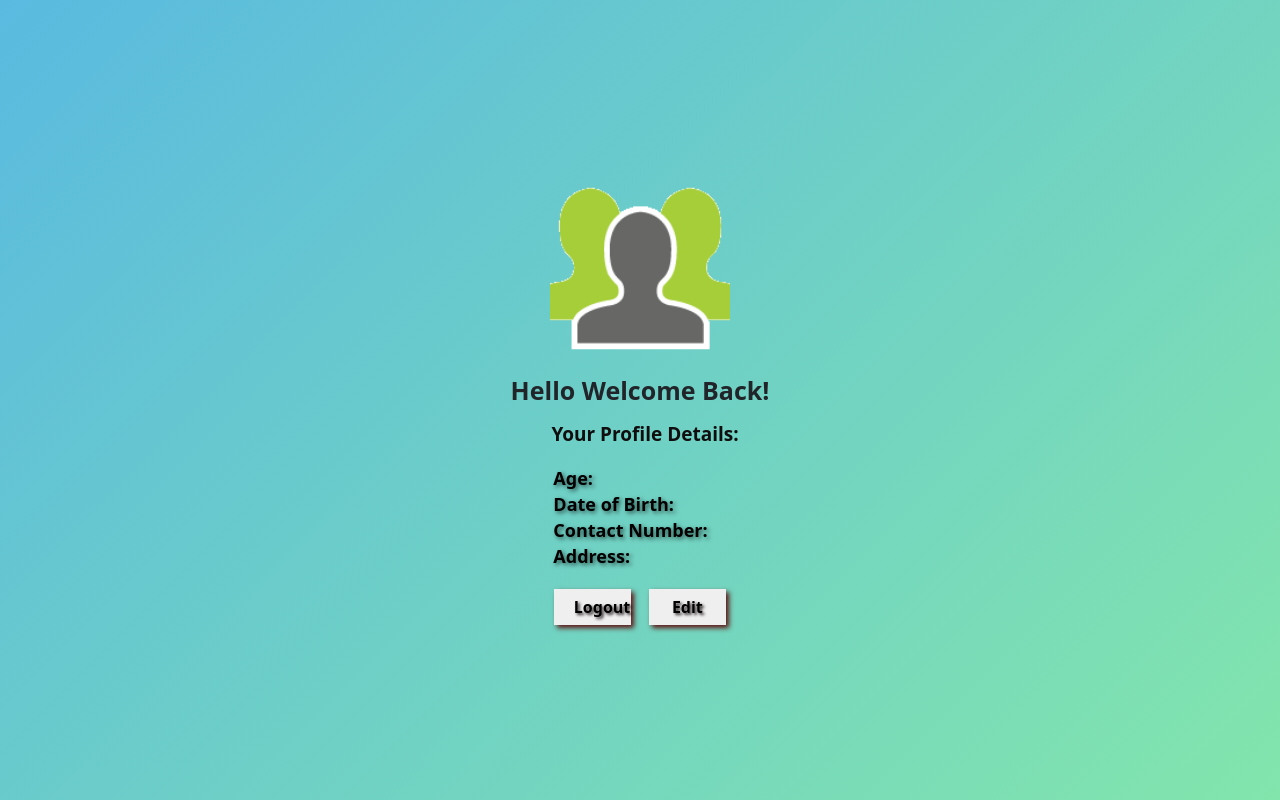
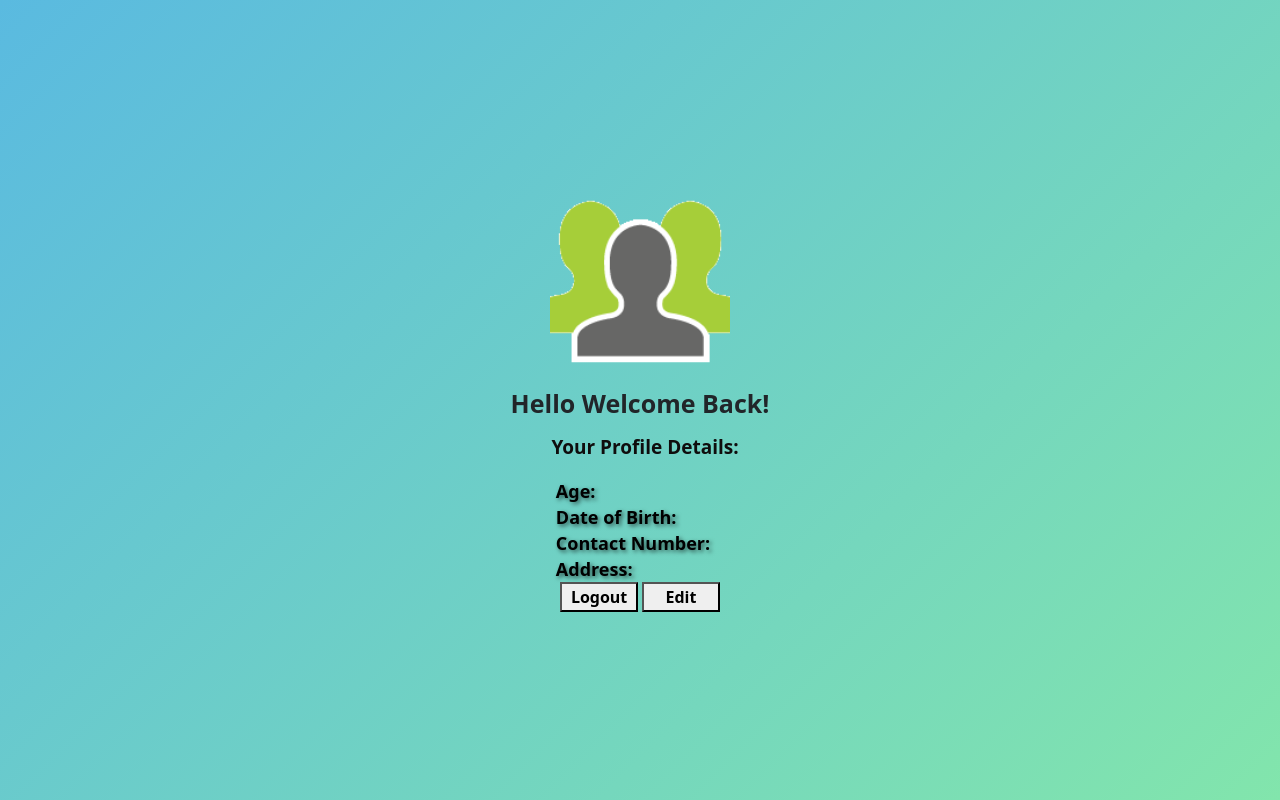
Before and after one commit to HarisKumar2812/HARISKUMAR_GUVI_, a PHP site: page /html_views/profile.html in a window 1280 px wide. Run offline with PHP 8.4, Linux system fonts and the light colour scheme.

Commit message:
profile.css

```diff
--- a/assets/CSS/profile.css
+++ b/assets/CSS/profile.css
@@ -2,7 +2,7 @@
 $primary-color: #71b7e6;
 $secondary-color: #9b59b6;
 $text-color: #660906;
-$shadow-color: rgb(8 7 7);
+$shadow-color: rgb(8, 7, 7);
 
 // Mixins
 @mixin media-query($breakpoint) {
@@ -25,11 +25,10 @@ body {
   height: 100vh;
   margin: 0;
   padding: 20px;
-  box-sizing: border-box;
 }
 
 .container {
-  width: 40% !important;
+  width: 40%;
   max-width: 600px;
   margin: 0 auto;
   padding: 20px;
@@ -66,20 +65,16 @@ table {
   font-size: 130%;
   font-weight: bold;
   margin-bottom: 20px;
-  margin-left: auto;
-  margin-right: auto;
+  margin: 0 auto;
 }
 
 label {
-  text-align: left;
   display: block;
   max-width: 160px;
   font-size: 18px;
   font-weight: bold;
   color: black;
-  text-shadow: 2px 2px 4px rgba(1, 1, 1, .6);
-  text-align: left;
-  padding-right: 5px;
+  text-shadow: 2px 2px 4px rgba(1, 1, 1, 0.6);
   margin-bottom: 0;
 }
 
@@ -99,7 +94,6 @@ span {
   color: $text-color;
   font-size: 25px;
   font-weight: bold;
-  white-space: nowrap;
 }
 
 .header h2 {
@@ -112,30 +106,7 @@ span {
 
 button {
   width: 30%;
-  margin: 5% auto;
+  margin: 5% auto 0;
   color: black;
   font-size: 15px;
-  font-weight: bold;
-  border: none;
-  outline: none;
-  padding: 6px 20px;
-  opacity: 1;
-  background: linear-gradient(135deg, $primary-color, $secondary-color);
-  border-radius: 14px;
-  text-shadow: 2px 2px 3px rgba(15, 6, 6, 0.86);
-  box-shadow: 3px 3px 5px rgb(94, 20, 20);
-  margin-left: 9%;
-  margin-top: 3%;
-
-  &:focus {
-    outline: none;
-  }
-
-  + button {
-    margin-left: 5%;
-  }
-}
-
-p {
-  color: #dd2222;
-}
+  font-weight: bold
```
